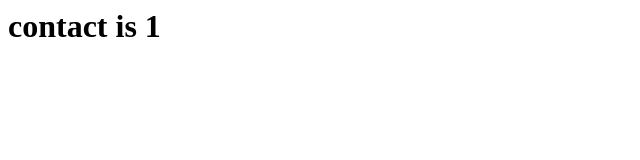
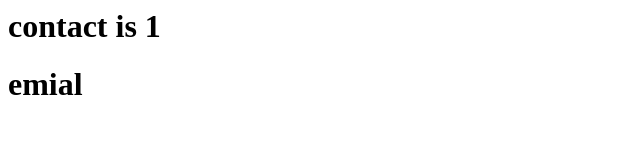
Before and after one commit to madhu009r/Devops, a plain HTML site: page contact.html in a window 1280 px wide. Shown: the whole page, without its empty margins (0-640 px from the left). Drawn offline with Linux system fonts and the light colour scheme.

Commit message:
contact commit

```diff
--- a/contact.html
+++ b/contact.html
@@ -1,3 +1,4 @@
 <html>
 	<h1>contact is 1</h1>
+	<h1>emial</h1>
 </html>
```
